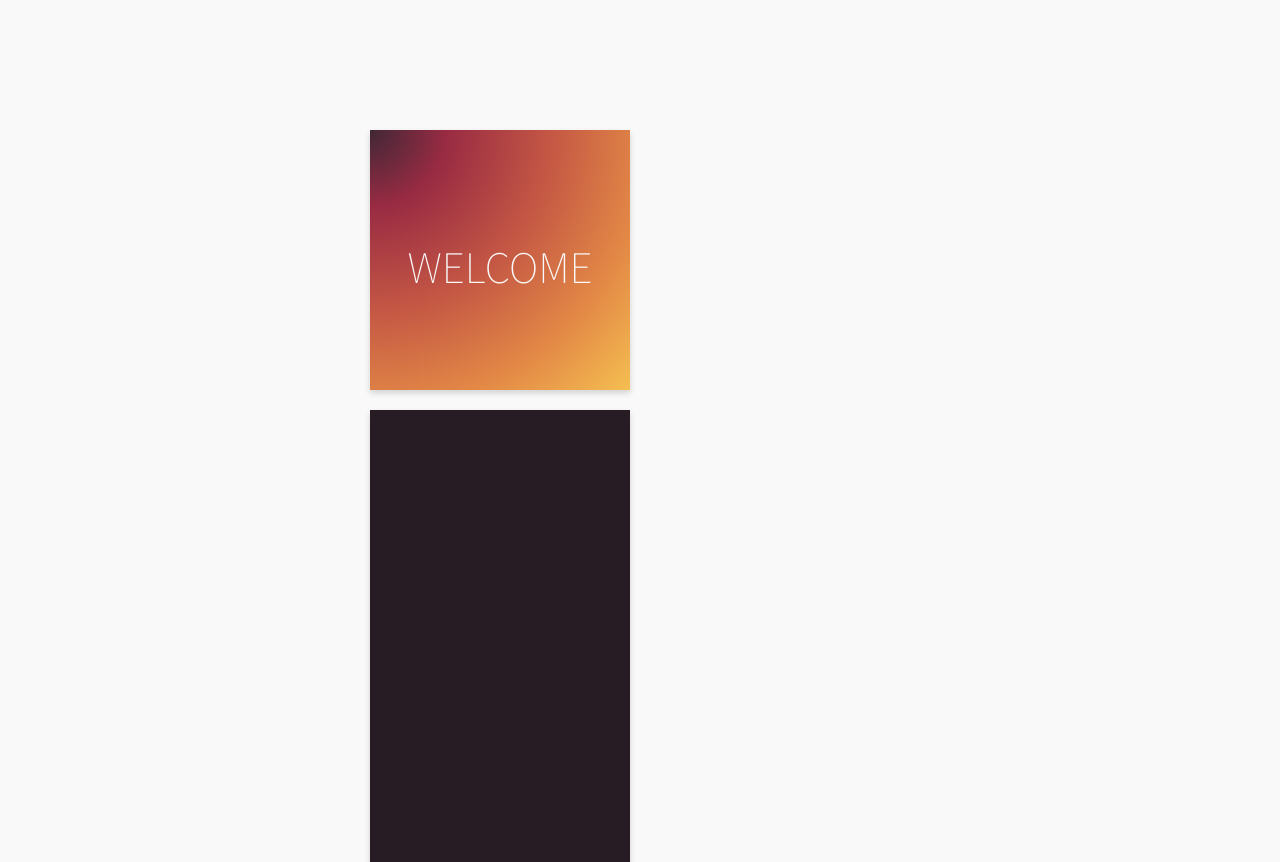
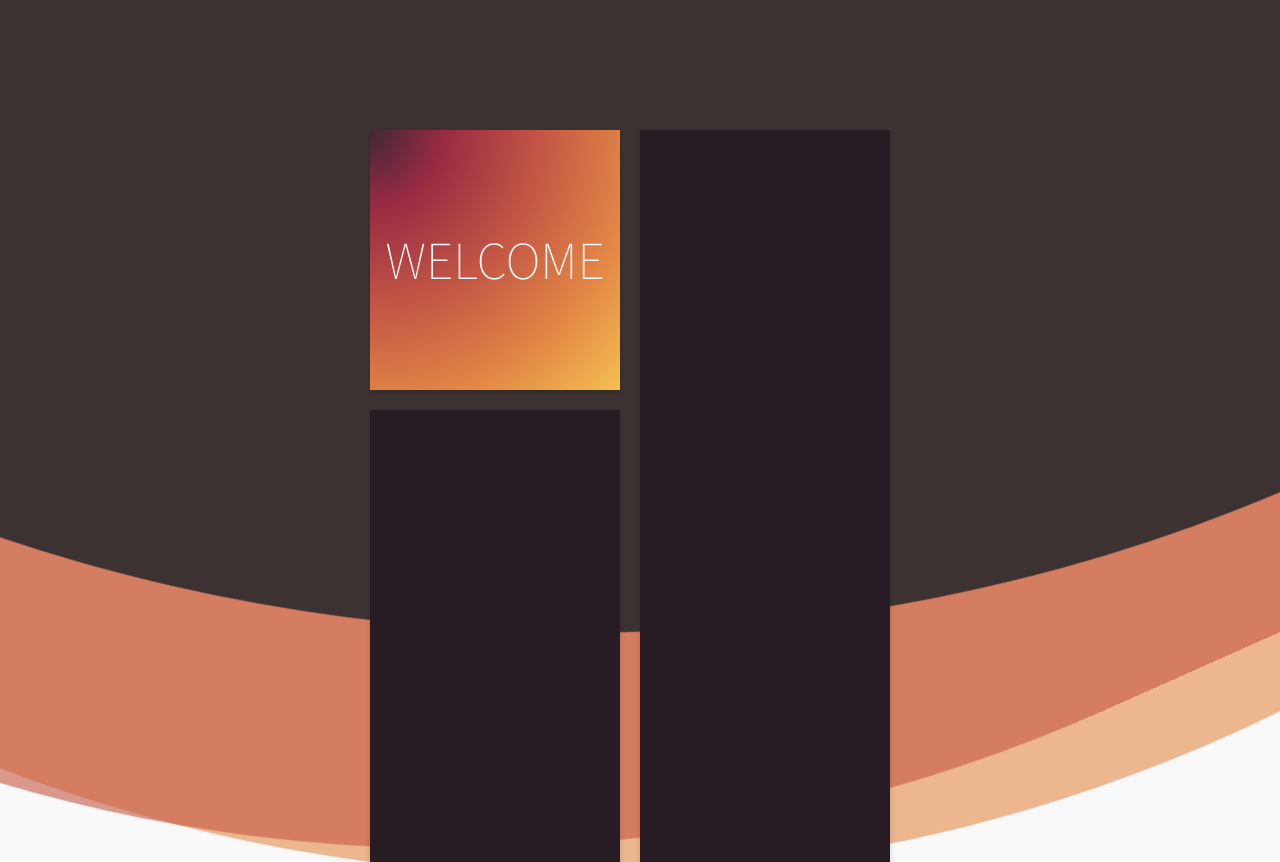
Before and after one commit to pascalstockert/site, a website: page docs/index.html in a window 1280 px wide. Shown: the top 862 px of the page. Drawn offline with nearby package versions, Linux system fonts and the light colour scheme.

Commit message:
added some fancy background

```diff
--- a/docs/index.html
+++ b/docs/index.html
@@ -9,19 +9,26 @@
 </head>
 <body>
 
-
+	<div class="background-layer">
+		<div class='wave -one color-accent-medium'></div>
+  		<div class='wave -two color-accent-dark-light'></div>
+  		<div class='wave -three color-accent-background'></div>
+	</div>
 	<div class="wrapper">
 		<div class="groupCenter lg-vertical">
+			<div class="display-flex">
 				<div class="content vertical">
 
 					<div class="welcomeCard">
-					<h1 class="welcome">WELCOME</h1>
+						<h2 class="welcome">WELCOME</h1>
 					</div>
 
 					<div class="infoCard">
 
 					</div>
 
+				</div>
+				<div class="infoCard ext hide-lg-up"></div>
 			</div>
 
 			<div class="content vertical lg-margin-top-20">
--- a/docs/scss/style.scss
+++ b/docs/scss/style.scss
@@ -4,6 +4,7 @@
 /* COLORS */
 $background: #F9F9F9;
 $accent: #271C23;
+$accent-background: rgb(60,50,50);
 $accent-dark: #992B43;
 $accent-dark-light: #C45744;
 $accent-medium: #E38946;
@@ -11,6 +12,9 @@
 
 .color-accent {
   background-color: $accent;
+}
+.color-accent-background {
+  background-color: $accent-background;
 }
 .color-accent-dark {
   background-color: $accent-dark;
@@ -58,6 +62,10 @@
 .margin-top-20 {
   margin-top: 20px;
 }
+.display-flex {
+  display: flex;
+}
+
 
 body {
   margin: 0;
@@ -89,14 +97,50 @@
 
 h1 {
   font-family: "Source Sans Pro ExtraLightLight", sans-serif;
-  font-size: 45px;
+  font-size: 45px !important;
   font-weight: 100;
 }
 h2 {
   font-family: "Source Sans Pro ExtraLightLight", sans-serif;
   font-size: 45px;
   padding: 0;
-  margin: 0;
+  margin: 0 !important;
+}
+
+.background-layer {
+  overflow: hidden;
+  position: fixed;
+  top: 0;
+  left: 0;
+  height: 100vh;
+  width: 100vw;
+}
+.wave {
+  opacity: 0.6;
+  position: fixed;
+  top: 3%;
+  left: 50%;
+  width: 4000px;
+  height: 4000px;
+  margin-left: -2000px;
+  margin-top: -3300px;
+  transform-origin: 50% 49%;
+  border-radius: 40%;
+  animation: drift 50000ms infinite linear;
+}
+.wave.-three {
+  opacity: 1;
+  height: 3900px;
+  width: 3800px;
+  border-radius: 48%;
+  animation: drift 55000ms infinite linear;
+}
+.wave.-two {
+  animation: drift 75000ms infinite linear;
+}
+@keyframes drift {
+  from { transform: rotate(0deg); }
+  from { transform: rotate(360deg); }
 }
 
 .button {
@@ -194,11 +238,15 @@
   }
 }
 .infoCard {
-  width: 260px;
+  width: 250px;
   height: 530px;
   margin-top: 20px;
   background-color: $accent;
   box-shadow: 0 3px 6px 0 rgba(0,0,0,0.16);
+}
+.ext {
+  margin: 0 0 0 20px !important;
+  height: 810px !important;
 }
 .slideCard {
   display: flex;
@@ -262,7 +310,7 @@
   }
 }
 .welcomeCard {
-  width: 260px;
+  width: 250px;
   height: 260px;
   background: radial-gradient(ellipse at top left, rgba(65,39,54,1) 0%, rgba(153,43,67,1) 21%, rgba(196,87,68,1) 49%, rgba(227,137,70,1) 76%, rgba(245,191,81,1) 100%);
   box-shadow: 0 3px 6px 0 rgba(0,0,0,0.16);
@@ -271,7 +319,7 @@
     color: $background;
     text-align: center;
     vertical-align: middle;
-    line-height: 190px;
+    line-height: 260px;
     width: 100%;
   }
 }
@@ -291,14 +339,15 @@
   }
 }
 
-
 ::-webkit-scrollbar {
   width: 40px;
   height: 5px;
+  background: transparent;
 }
 ::-webkit-scrollbar-button {
   width: 0px;
   height: 130px;
+  background: transparent;
 }
 ::-webkit-scrollbar-thumb {
   background: rgb(50,50,50);
@@ -313,3 +362,9 @@
 ::-webkit-scrollbar-corner {
   background: transparent;
 }
+
+.hide-lg-up{
+  @media only screen and (min-width: $large) {
+    display: none !important;
+  }
+}
--- a/js/main.js
+++ b/js/main.js
@@ -1,8 +1,8 @@
 import '../scss/style.scss';
 
-const dogePics = ['/src/img/joey1.jpg', '/src/img/joey2.jpg', '/src/img/joey3.jpg', '/src/img/joey4.jpg']
-const foodPics = ['/src/img/food_1.jpg', '/src/img/food_2.jpg', '/src/img/food_3.jpg', '/src/img/food_4.jpg', '/src/img/food_5.jpg']
-const barcePics = ['/src/img/barce_1.jpg', '/src/img/barce_2.jpg', '/src/img/barce_3.jpg', '/src/img/barce_4.jpg', '/src/img/barce_5.jpg', '/src/img/barce_6_1.jpg', '/src/img/barce_6_2.jpg', '/src/img/barce_6_3.jpg', '/src/img/barce_7.jpg', '/src/img/barce_8.jpg', '/src/img/barce_9.jpg', '/src/img/barce_10.jpg', '/src/img/barce_11.jpg', '/src/img/barce_12.jpg', '/src/img/barce_13.jpg']
+const dogePics = ['./src/img/joey1.jpg', './src/img/joey2.jpg', './src/img/joey3.jpg', './src/img/joey4.jpg']
+const foodPics = ['./src/img/food_1.jpg', './src/img/food_2.jpg', './src/img/food_3.jpg', './src/img/food_4.jpg', './src/img/food_5.jpg']
+const barcePics = ['./src/img/barce_1.jpg', './src/img/barce_2.jpg', './src/img/barce_3.jpg', './src/img/barce_4.jpg', './src/img/barce_5.jpg', './src/img/barce_6_1.jpg', './src/img/barce_6_2.jpg', './src/img/barce_6_3.jpg', './src/img/barce_7.jpg', './src/img/barce_8.jpg', './src/img/barce_9.jpg', './src/img/barce_10.jpg', './src/img/barce_11.jpg', './src/img/barce_12.jpg', './src/img/barce_13.jpg']
 
 const dogeSlider = document.getElementById('carouselDoge');
 const foodSlider = document.getElementById('carouselFood');
@@ -28,7 +28,7 @@
       numVisible: 1,
       dist: 0,
       noWrap: true,
-    });
+    }, 100);
   $('#carouselFood').carousel(
     {
     duration: 300,
@@ -37,7 +37,7 @@
       numVisible: 1,
       dist: 0,
       noWrap: true,
-	  });
+    }, 100);
 
     $('#carouselBarce').carousel(
     {
--- a/scss/style.scss
+++ b/scss/style.scss
@@ -4,6 +4,7 @@
 /* COLORS */
 $background: #F9F9F9;
 $accent: #271C23;
+$accent-background: rgb(60,50,50);
 $accent-dark: #992B43;
 $accent-dark-light: #C45744;
 $accent-medium: #E38946;
@@ -11,6 +12,9 @@
 
 .color-accent {
   background-color: $accent;
+}
+.color-accent-background {
+  background-color: $accent-background;
 }
 .color-accent-dark {
   background-color: $accent-dark;
@@ -58,6 +62,10 @@
 .margin-top-20 {
   margin-top: 20px;
 }
+.display-flex {
+  display: flex;
+}
+
 
 body {
   margin: 0;
@@ -89,14 +97,50 @@
 
 h1 {
   font-family: "Source Sans Pro ExtraLightLight", sans-serif;
-  font-size: 45px;
+  font-size: 45px !important;
   font-weight: 100;
 }
 h2 {
   font-family: "Source Sans Pro ExtraLightLight", sans-serif;
   font-size: 45px;
   padding: 0;
-  margin: 0;
+  margin: 0 !important;
+}
+
+.background-layer {
+  overflow: hidden;
+  position: fixed;
+  top: 0;
+  left: 0;
+  height: 100vh;
+  width: 100vw;
+}
+.wave {
+  opacity: 0.6;
+  position: fixed;
+  top: 3%;
+  left: 50%;
+  width: 4000px;
+  height: 4000px;
+  margin-left: -2000px;
+  margin-top: -3300px;
+  transform-origin: 50% 49%;
+  border-radius: 40%;
+  animation: drift 50000ms infinite linear;
+}
+.wave.-three {
+  opacity: 1;
+  height: 3900px;
+  width: 3800px;
+  border-radius: 48%;
+  animation: drift 55000ms infinite linear;
+}
+.wave.-two {
+  animation: drift 75000ms infinite linear;
+}
+@keyframes drift {
+  from { transform: rotate(0deg); }
+  from { transform: rotate(360deg); }
 }
 
 .button {
@@ -194,11 +238,15 @@
   }
 }
 .infoCard {
-  width: 260px;
+  width: 250px;
   height: 530px;
   margin-top: 20px;
   background-color: $accent;
   box-shadow: 0 3px 6px 0 rgba(0,0,0,0.16);
+}
+.ext {
+  margin: 0 0 0 20px !important;
+  height: 810px !important;
 }
 .slideCard {
   display: flex;
@@ -262,7 +310,7 @@
   }
 }
 .welcomeCard {
-  width: 260px;
+  width: 250px;
   height: 260px;
   background: radial-gradient(ellipse at top left, rgba(65,39,54,1) 0%, rgba(153,43,67,1) 21%, rgba(196,87,68,1) 49%, rgba(227,137,70,1) 76%, rgba(245,191,81,1) 100%);
   box-shadow: 0 3px 6px 0 rgba(0,0,0,0.16);
@@ -271,7 +319,7 @@
     color: $background;
     text-align: center;
     vertical-align: middle;
-    line-height: 190px;
+    line-height: 26a0px;
     width: 100%;
   }
 }
@@ -291,14 +339,15 @@
   }
 }
 
-
 ::-webkit-scrollbar {
   width: 40px;
   height: 5px;
+  background: transparent;
 }
 ::-webkit-scrollbar-button {
   width: 0px;
   height: 130px;
+  background: transparent;
 }
 ::-webkit-scrollbar-thumb {
   background: rgb(50,50,50);
@@ -313,3 +362,9 @@
 ::-webkit-scrollbar-corner {
   background: transparent;
 }
+
+.hide-lg-up{
+  @media only screen and (min-width: $large) {
+    display: none !important;
+  }
+}
```
Also changed, not shown: index.html (+13 -5 lines), dist/index.html, dist/index.js, docs/js/main.js (indentation only), docs/scss/style.css, 9 other files. Lines whose indentation alone changed are shown as unchanged.
